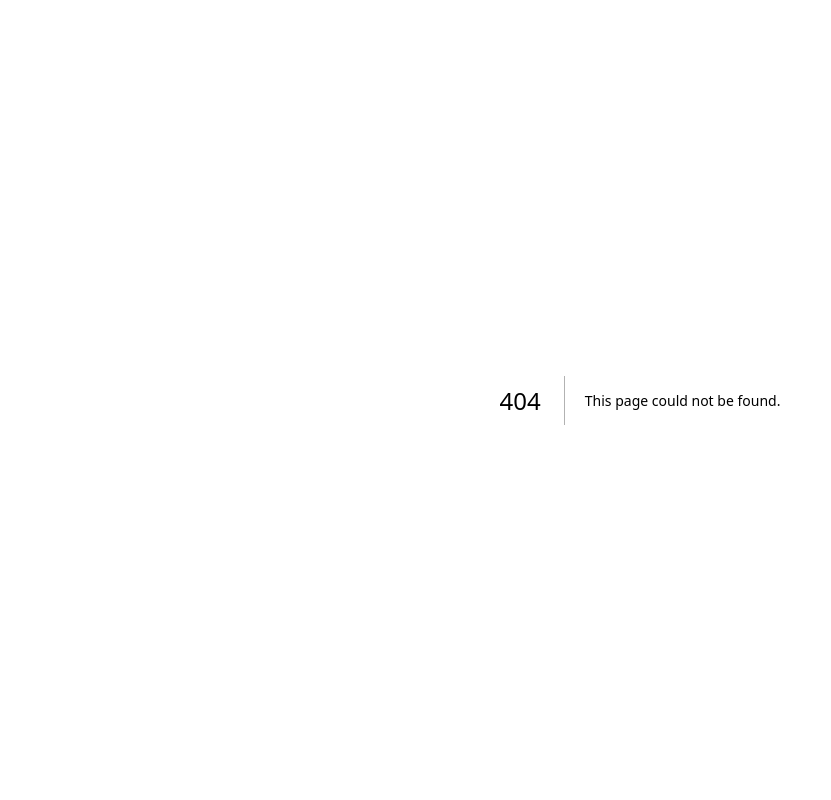
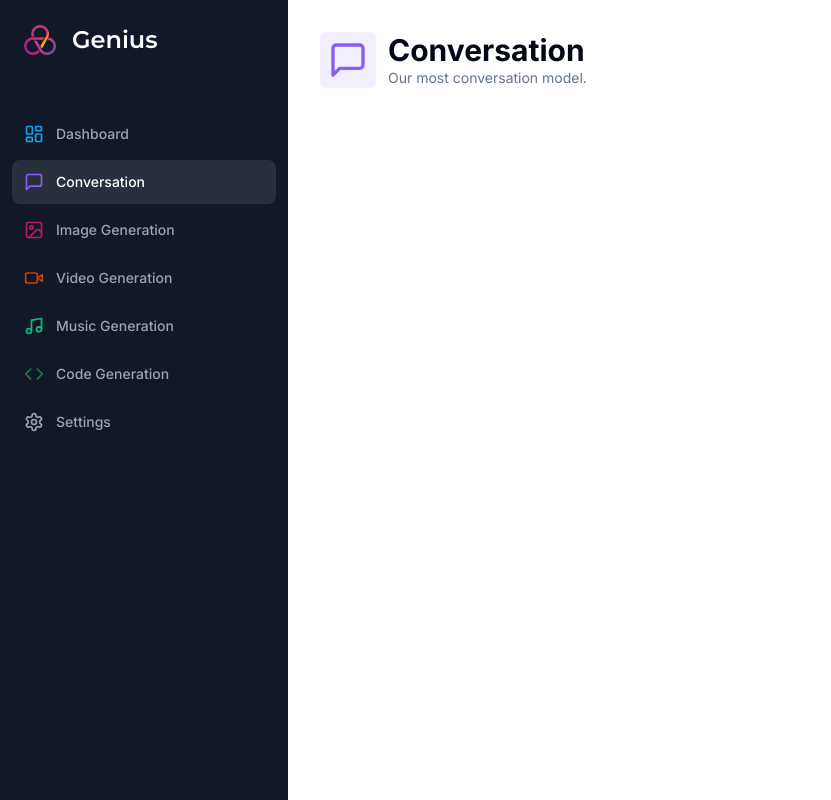
Before and after one commit to PrathameshShingate/Saas-ai-platform, a Next.js app: page /conversation in a window 1280 px wide. Before the commit this address had no page. Shown: the whole page, without its empty margins (0-831 px from the left). Built offline with nearby package versions, Linux system fonts and the light colour scheme.

Commit message:
conversation page initial commit, added header

```diff
--- /dev/null
+++ b/app/(dashboard)/(routes)/conversation/page.tsx
@@ -0,0 +1,18 @@
+import Heading from "@/components/Heading";
+import { MessageSquare } from "lucide-react";
+
+const ConversationPage = () => {
+  return (
+    <div>
+      <Heading
+        title="Conversation"
+        description="Our most conversation model."
+        icon={MessageSquare}
+        iconColor="text-violet-500"
+        bgColor="bg-violet-500/10"
+      />
+    </div>
+  );
+};
+
+export default ConversationPage;
```
